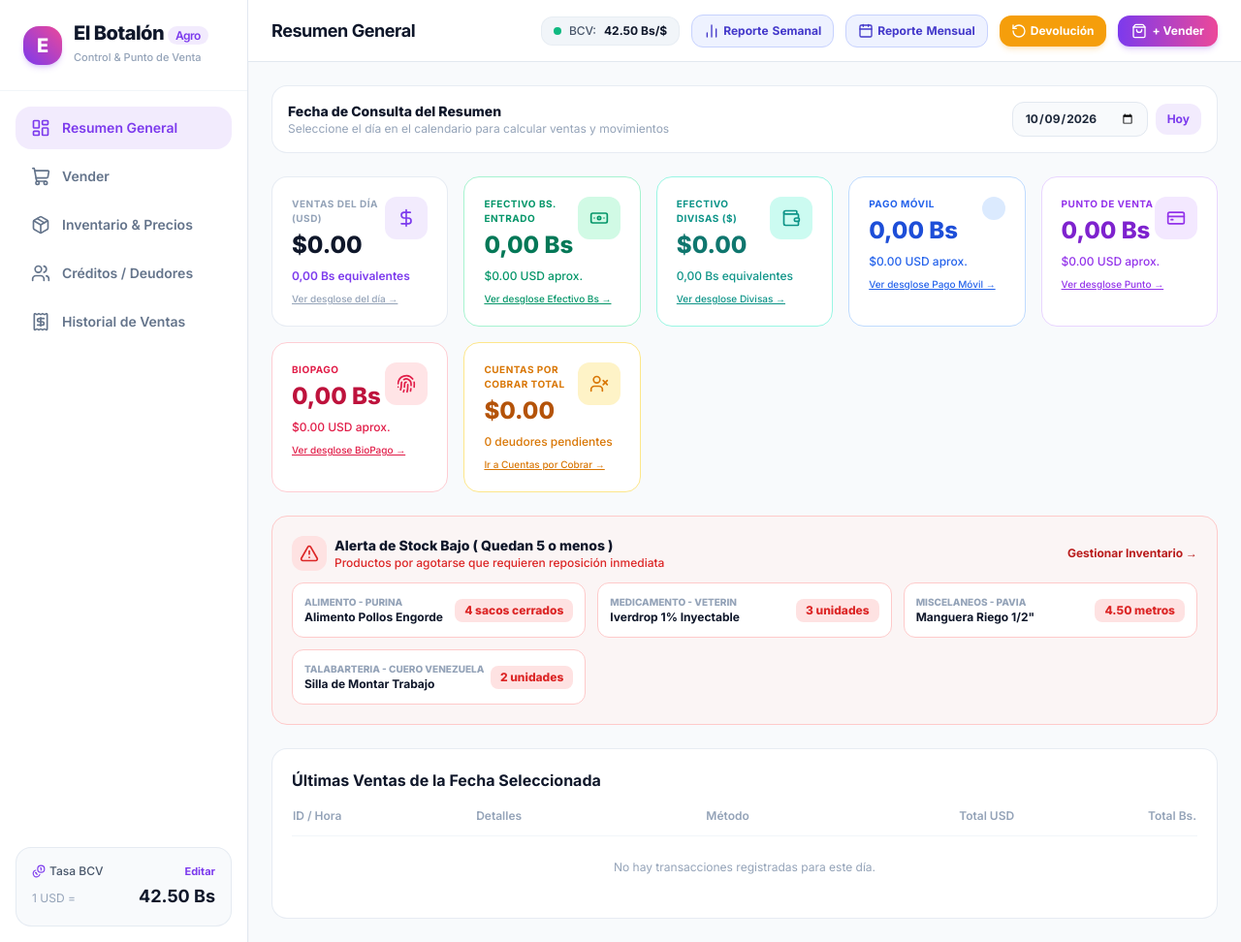
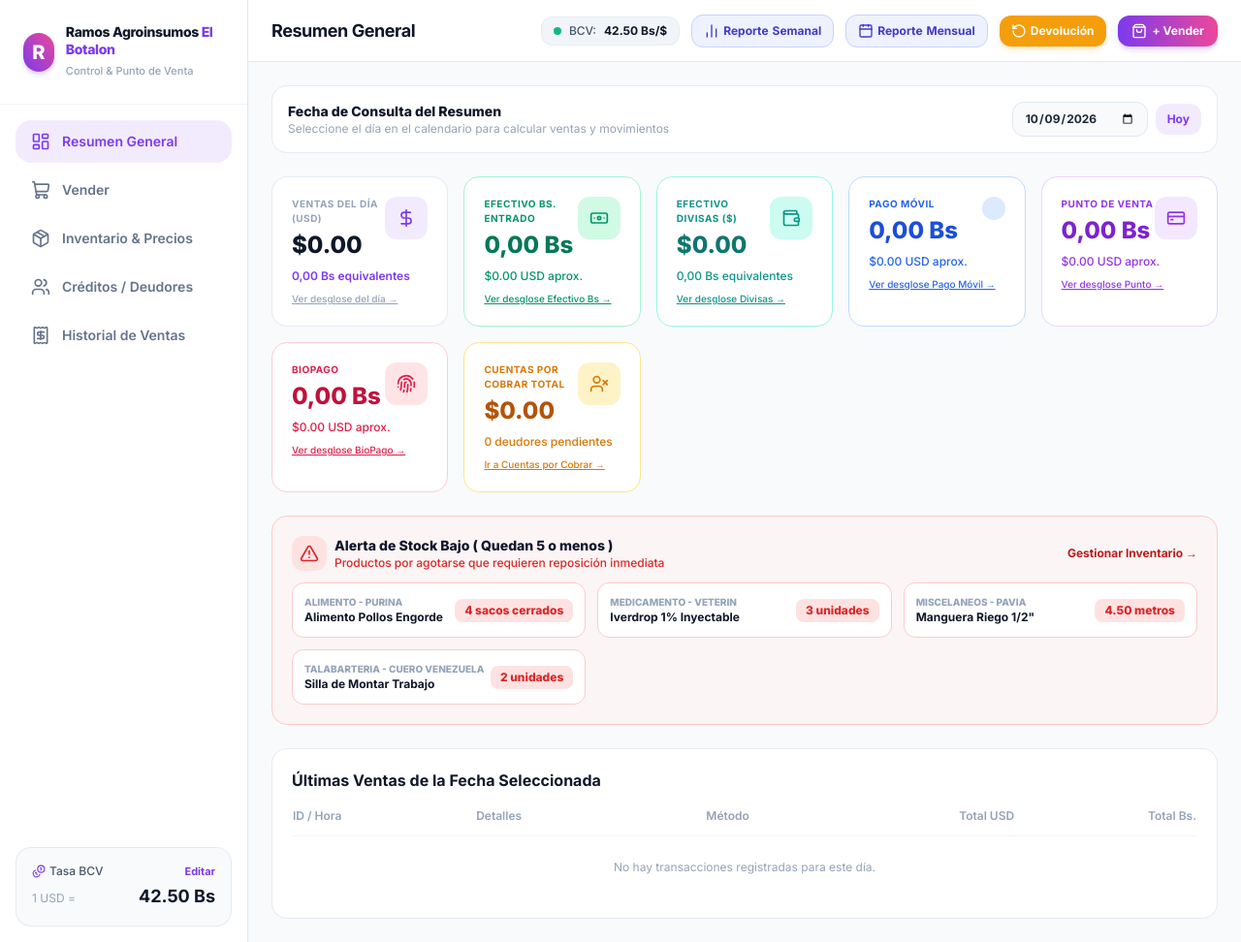
Before and after one commit to genesisfuenmayor11-create/Sistema-inventario, a plain HTML site: page index.html in a window 1280 px wide. Shown: the whole page at 97% size. Drawn offline with nearby package versions, Linux system fonts and the light colour scheme.

Commit message:
Update index.html

```diff
--- a/index.html
+++ b/index.html
@@ -3,7 +3,7 @@
 <head>
   <meta charset="UTF-8">
   <meta name="viewport" content="width=device-width, initial-scale=1.0">
-  <title>El Botalón - Control de Inventario y POS</title>
+  <title>Ramos Agroinsumos El Botalon - Control de Inventario y POS</title>
   <script src="https://cdn.tailwindcss.com"></script>
   <script src="https://unpkg.com/lucide@latest"></script>
   <link href="https://fonts.googleapis.com/css2?family=Inter:wght@300;400;500;600;700;800&display=swap" rel="stylesheet">
@@ -61,9 +61,9 @@
     <div>
       <div class="p-6 border-b border-slate-100 flex items-center justify-between">
         <div class="flex items-center space-x-3">
-          <div class="w-10 h-10 bg-gradient-to-tr from-botalon-purple to-botalon-pink rounded-2xl flex items-center justify-center text-white font-black text-xl shadow-md shadow-botalon-purple/20">E</div>
+          <div class="w-10 h-10 bg-gradient-to-tr from-botalon-purple to-botalon-pink rounded-2xl flex items-center justify-center text-white font-black text-xl shadow-md shadow-botalon-purple/20">R</div>
           <div>
-            <h1 class="font-extrabold text-xl tracking-tight text-slate-900 leading-none">El Botalón <span class="text-xs font-semibold px-2 py-0.5 bg-botalon-purple/10 text-botalon-purple rounded-full">Agro</span></h1>
+            <h1 class="font-extrabold text-sm tracking-tight text-slate-900 leading-tight">Ramos Agroinsumos <span class="text-botalon-purple">El Botalon</span></h1>
             <span class="text-[11px] text-slate-400 font-medium">Control & Punto de Venta</span>
           </div>
         </div>
@@ -470,8 +470,8 @@
       <!-- Área de Impresión del Ticket -->
       <div id="printable-ticket" class="space-y-3 font-mono text-xs">
         <div class="text-center border-b border-dashed border-slate-300 pb-3">
-          <h2 class="font-extrabold text-base text-slate-900 tracking-tight uppercase">EL BOTALÓN AGROPECUARIA</h2>
-          <p class="text-[10px] text-slate-500">Venta de Alimentos, Medicinas y Misceláneos</p>
+          <h2 class="font-extrabold text-sm text-slate-900 tracking-tight uppercase">RAMOS AGROINSUMOS EL BOTALON</h2>
+          <p class="text-[10px] text-slate-500">Venta de Insumos Agropecuarios</p>
           <p id="tkt-date" class="text-[10px] text-slate-400 mt-1">Fecha: --/--/----</p>
           <p id="tkt-id" class="text-[10px] font-bold text-slate-800">Ticket #: VEN-000000</p>
         </div>
@@ -498,7 +498,7 @@
         </div>
 
         <div class="text-center pt-3 border-t border-dashed border-slate-300 text-[10px] text-slate-400">
-          <p class="font-bold text-slate-700">¡Gracias por su compra en El Botalón!</p>
+          <p class="font-bold text-slate-700">¡Gracias por su compra en Ramos Agroinsumos El Botalon!</p>
           <p>Conserve este ticket para cualquier reclamo.</p>
         </div>
       </div>
@@ -1119,7 +1119,7 @@
         history: 'Historial de Ventas'
       };
       const titleEl = document.getElementById('page-title');
-      if (titleEl) titleEl.innerText = titles[tabId] || 'El Botalón';
+      if (titleEl) titleEl.innerText = titles[tabId] || 'Ramos Agroinsumos El Botalon';
       if (window.lucide) lucide.createIcons();
     }
 
```
